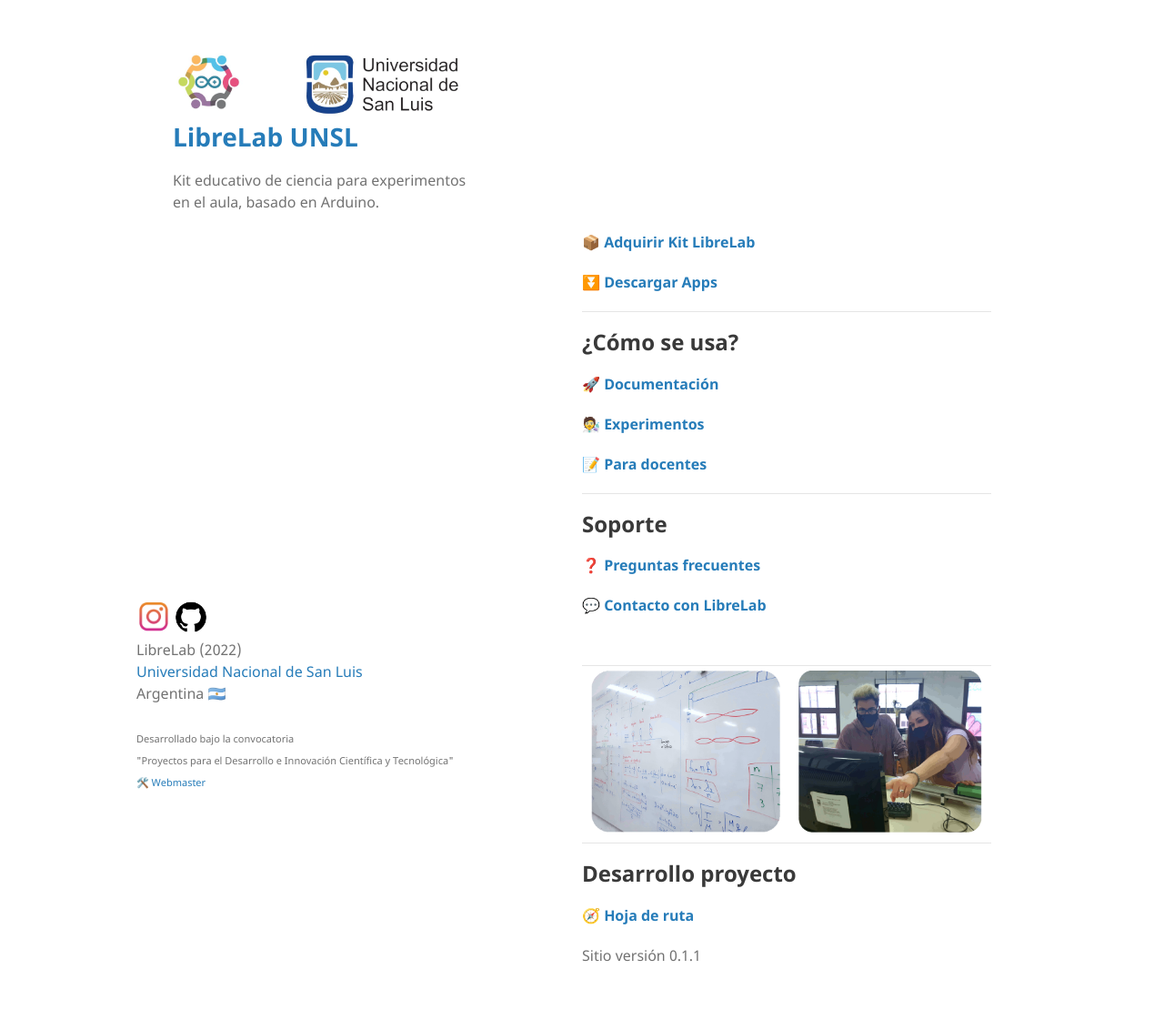
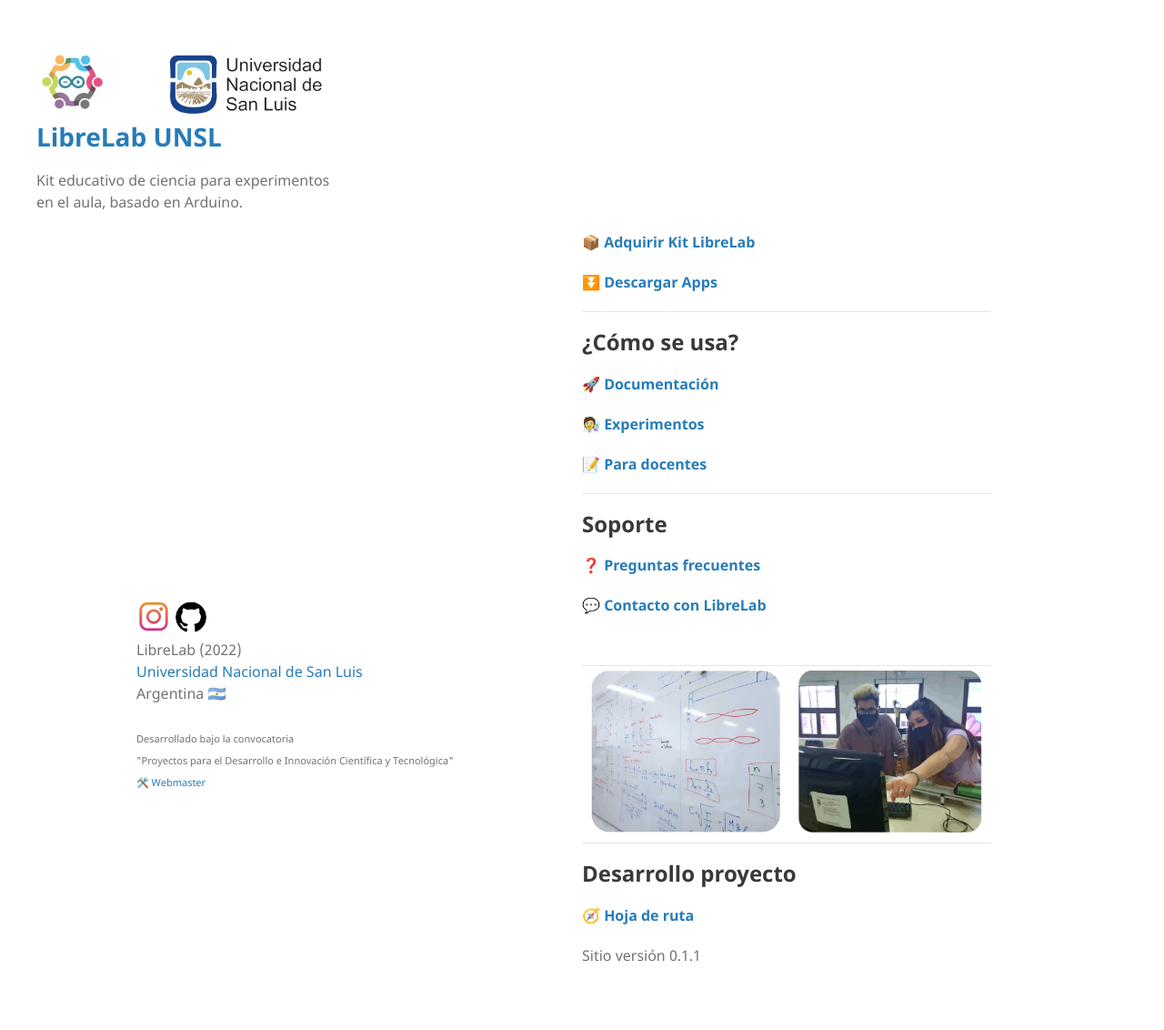
Before and after one commit to labunsl/labunsl.github.io, a Jekyll site: the page built from index.md, in a window 1280 px wide. Shown: the whole page at 91% size. Built offline with Jekyll 4.4.1, drawn with Linux system fonts in a browser that asks for light colours.

Commit message:
Update jekyll-theme-minimal.scss

```diff
--- a/_sass/jekyll-theme-minimal.scss
+++ b/_sass/jekyll-theme-minimal.scss
@@ -121,7 +121,8 @@
 header {
   width:330px;
   float:left;
-  position:static;
+  position:relative;
+  right:150px;
   -webkit-font-smoothing:subpixel-antialiased;
 }
 
```
